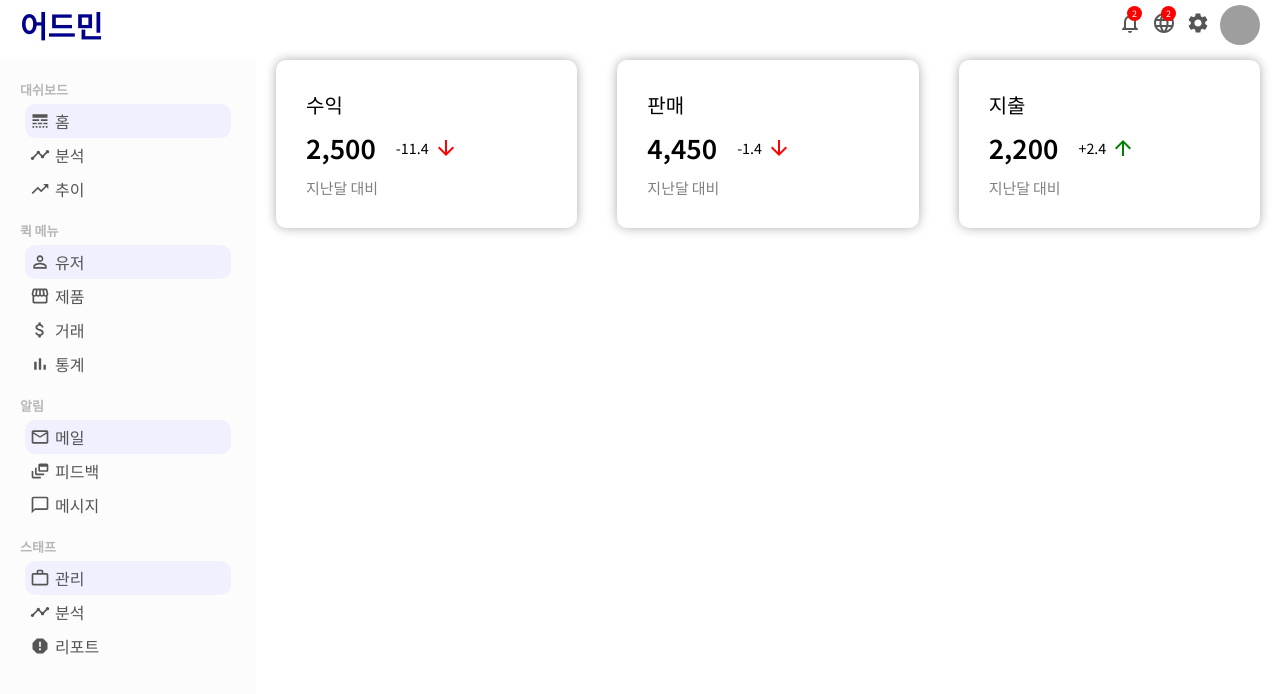
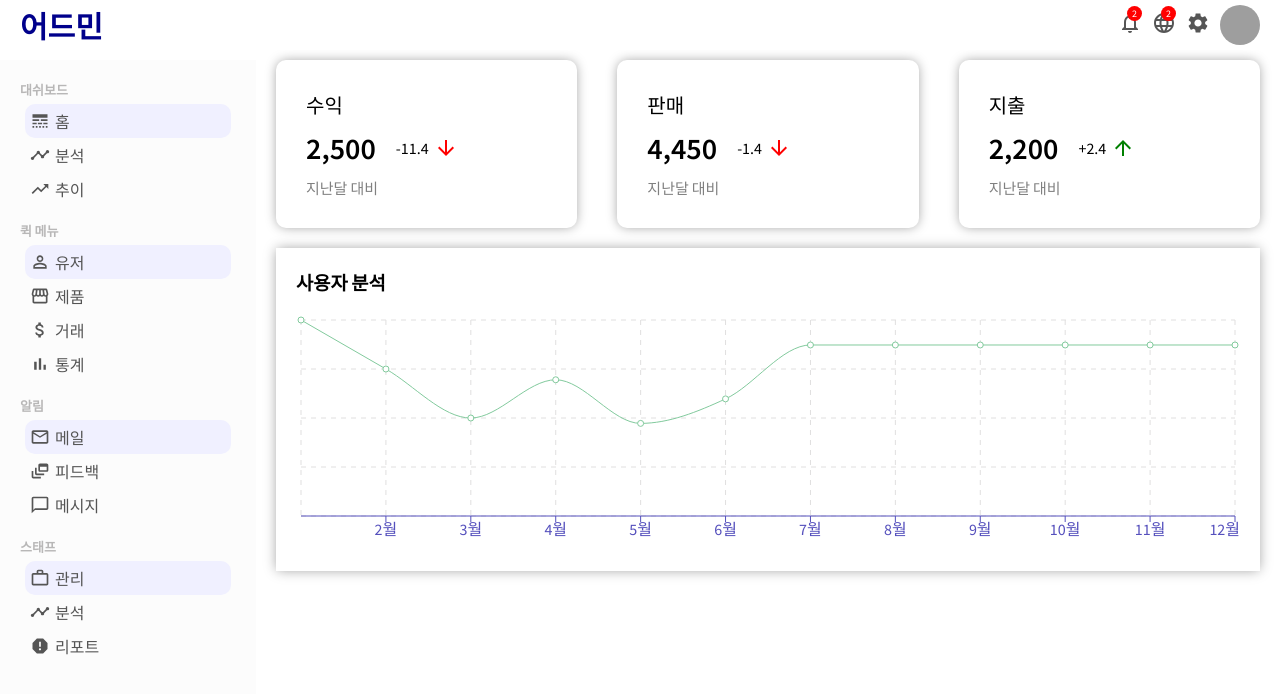
Before and after one commit to overaction/react_admin_dashboard, a React (Create React App) app: page / in a window 1280 px wide. Shown: the top 694 px of the page. Built offline with nearby package versions, Linux system fonts and the light colour scheme; grey boxes are pictures that could not be loaded; the HTML template or start-up script is replaced by a standard one.

Commit message:
rechart 를 사용한 사용자 분석 그래프 component

```diff
--- a/src/App.js
+++ b/src/App.js
@@ -11,7 +11,7 @@
         <Home />
       </div>
     </div>
-  );
+  )
 }
 
 export default App;
--- /dev/null
+++ b/src/components/chart/Chart.jsx
@@ -0,0 +1,26 @@
+import './chart.css'
+import {
+  LineChart,
+  Line,
+  XAxis,
+  CartesianGrid,
+  Tooltip,
+  ResponsiveContainer,
+} from 'recharts'
+
+export default function Chart({title, data, dataKey, grid}) {
+
+  return (
+    <div className="chart">
+      <h3 className="chartTitle">{title}</h3>
+      <ResponsiveContainer width="100%" aspect={4 / 1}>
+        <LineChart data={data}>
+          <Tooltip />
+          {grid} && <CartesianGrid stroke="#e0dfdf" strokeDasharray="5 5" />
+          <XAxis dataKey="name" stroke="#5550bd" />
+          <Line type="monotone" dataKey={dataKey} stroke="#82ca9d" />
+        </LineChart>
+      </ResponsiveContainer>
+    </div>
+  )
+}
--- /dev/null
+++ b/src/components/chart/chart.css
@@ -0,0 +1,10 @@
+.chart {
+    margin: 20px;
+    padding: 20px;
+    -webkit-box-shadow: 0px 0px 12px -1px rgba(0,0,0,0.39);
+    box-shadow: 0px 0px 12px -1px rgba(0,0,0,0.39);
+}
+
+.chartTitle {
+    margin-bottom: 20px;
+}
--- /dev/null
+++ b/src/dummyData.js
@@ -0,0 +1,50 @@
+export const userData = [
+  {
+    name: '1월',
+    'Active User': 4000,
+  },
+  {
+    name: '2월',
+    'Active User': 3000,
+  },
+  {
+    name: '3월',
+    'Active User': 2000,
+  },
+  {
+    name: '4월',
+    'Active User': 2780,
+  },
+  {
+    name: '5월',
+    'Active User': 1890,
+  },
+  {
+    name: '6월',
+    'Active User': 2390,
+  },
+  {
+    name: '7월',
+    'Active User': 3490,
+  },
+  {
+    name: '8월',
+    'Active User': 3490,
+  },
+  {
+    name: '9월',
+    'Active User': 3490,
+  },
+  {
+    name: '10월',
+    'Active User': 3490,
+  },
+  {
+    name: '11월',
+    'Active User': 3490,
+  },
+  {
+    name: '12월',
+    'Active User': 3490,
+  },
+]
--- a/src/pages/home/Home.jsx
+++ b/src/pages/home/Home.jsx
@@ -1,10 +1,14 @@
 import React from 'react'
+import Chart from '../../components/chart/Chart'
 import FeaturedInfo from '../../components/featuredInfo/FeaturedInfo'
-import "./home.css"
+import "./home.css";
+import {userData} from "../../dummyData";
+
 export default function Home() {
     return (
         <div className="home">
             <FeaturedInfo />
+            <Chart title={`사용자 분석`} data={userData} dataKey={`Active User`} grid/>
         </div>
     )
 }
```
Also changed, not shown: 1 other file (tests, documents, lock files or other folders).
